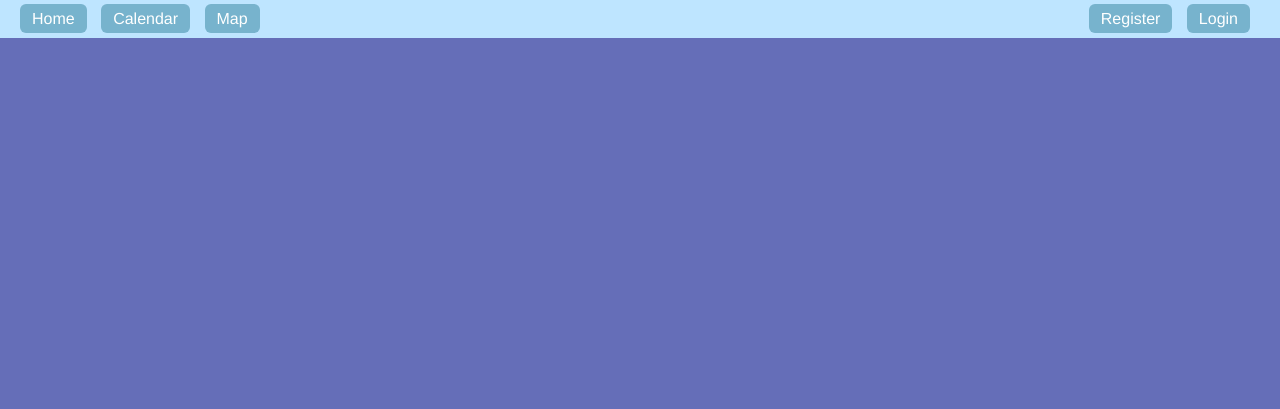
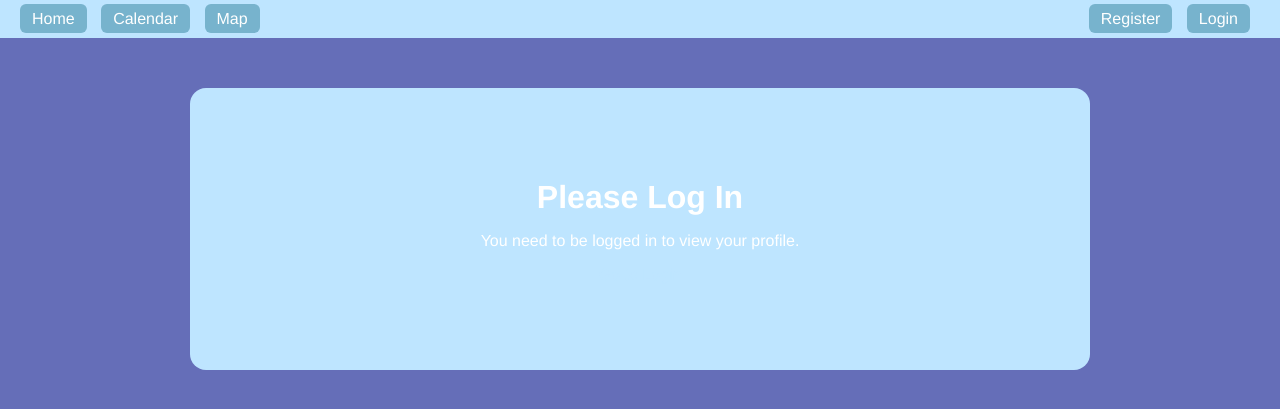
Before and after one commit to ShuCulti/Festify, a Django app: page /profile-page/ in a window 1280 px wide. Shown: the top 409 px of the page. Run offline with Django 5.2, Linux system fonts and the light colour scheme.

Commit message:
added profile page

```diff
--- a/backend/festify/templates/profile.html
+++ b/backend/festify/templates/profile.html
@@ -3,57 +3,281 @@
 {% block title %}Profile{% endblock %}
 
 {% block content %}
-<div>
+<style>
+.profile-container {
+    max-width: 900px;
+    margin: 30px auto;
+}
+
+.profile-card {
+    background-color: #BEE5FF;
+    border-radius: 16px;
+    padding: 30px;
+    margin-bottom: 20px;
+    color: white;
+}
+
+.profile-header {
+    display: flex;
+    align-items: center;
+    margin-bottom: 20px;
+    gap: 20px;
+}
+
+.profile-avatar {
+    width: 100px;
+    height: 100px;
+    background: #77B3CD;
+    border-radius: 50%;
+    display: flex;
+    align-items: center;
+    justify-content: center;
+    font-size: 48px;
+    font-weight: 600;
+    color: white;
+}
+
+.profile-info h1 {
+    margin: 0 0 10px 0;
+    font-size: 32px;
+}
+
+.profile-email {
+    font-size: 16px;
+    opacity: 0.9;
+    margin: 5px 0;
+}
+
+.organizer-badge {
+    display: inline-block;
+    background: #77B3CD;
+    padding: 6px 14px;
+    border-radius: 20px;
+    font-size: 14px;
+    font-weight: 600;
+    margin-top: 10px;
+}
+
+.profile-details {
+    display: grid;
+    grid-template-columns: repeat(auto-fit, minmax(200px, 1fr));
+    gap: 15px;
+    margin-top: 20px;
+}
+
+.profile-stat {
+    background: #77B3CD;
+    padding: 15px;
+    border-radius: 12px;
+    text-align: center;
+}
+
+.profile-stat-value {
+    font-size: 28px;
+    font-weight: 600;
+    margin-bottom: 5px;
+}
+
+.profile-stat-label {
+    font-size: 14px;
+    opacity: 0.9;
+}
+
+.section-title {
+    font-size: 24px;
+    margin: 30px 0 15px 0;
+    color: white;
+}
+
+.event-grid {
+    display: grid;
+    grid-template-columns: repeat(auto-fill, minmax(250px, 1fr));
+    gap: 15px;
+}
+
+.event-card {
+    background: #77B3CD;
+    border-radius: 12px;
+    padding: 15px;
+    transition: background 0.2s;
+    cursor: pointer;
+}
+
+.event-card:hover {
+    background-color: #81C2DA;
+}
+
+.event-title {
+    font-size: 18px;
+    font-weight: 600;
+    margin-bottom: 8px;
+}
+
+.event-details {
+    font-size: 14px;
+    opacity: 0.9;
+}
+
+.guest-message {
+    text-align: center;
+    padding: 40px;
+}
+
+.guest-message a {
+    color: #BEE5FF;
+    text-decoration: underline;
+}
+
+.loading {
+    text-align: center;
+    padding: 40px;
+    font-size: 18px;
+}
+</style>
+
+<div class="profile-container">
+    <div id="loading" class="loading">Loading profile...</div>
+    <div id="guest-section" style="display: none;">
+        <div class="profile-card">
+            <div class="guest-message">
+                <h1>Please Log In</h1>
+                <p>You need to be logged in to view your profile.</p>
+                <p><a href="{% url 'events:login' %}">Go to Login</a></p>
+            </div>
+        </div>
+    </div>
+    <div id="profile-section" style="display: none;">
+        <div class="profile-card">
+            <div class="profile-header">
+                <div class="profile-avatar" id="avatar"></div>
+                <div class="profile-info">
+                    <h1 id="username"></h1>
+                    <div class="profile-email" id="email"></div>
+                    <div id="organizer-badge" style="display: none;">
+                        <span class="organizer-badge">Event Organizer</span>
+                    </div>
+                </div>
+            </div>
+            <div class="profile-details">
+                <div class="profile-stat">
+                    <div class="profile-stat-value" id="tickets-count">0</div>
+                    <div class="profile-stat-label">Tickets Purchased</div>
+                </div>
+                <div class="profile-stat" id="hosted-stat" style="display: none;">
+                    <div class="profile-stat-value" id="hosted-count">0</div>
+                    <div class="profile-stat-label">Events Hosted</div>
+                </div>
+            </div>
+        </div>
+
+        <div id="tickets-section" style="display: none;">
+            <h2 class="section-title">My Tickets</h2>
+            <div class="event-grid" id="tickets-grid"></div>
+        </div>
+
+        <div id="hosted-section" style="display: none;">
+            <h2 class="section-title">Events I'm Hosting</h2>
+            <div class="event-grid" id="hosted-grid"></div>
+        </div>
+    </div>
+</div>
 
 <script>
-document.addEventListener("DOMContentLoaded", function () {
-    const guestSection = document.getElementById("auth-guest");
-    const userSection = document.getElementById("auth-user");
-    const welcomeUser = document.getElementById("welcomeUser");
+document.addEventListener("DOMContentLoaded", async function () {
+    const accessToken = localStorage.getItem("access");
+    const loadingEl = document.getElementById("loading");
+    const guestSection = document.getElementById("guest-section");
+    const profileSection = document.getElementById("profile-section");
 
-    const accessToken = localStorage.getItem("access");
-    const username = localStorage.getItem("username");
-
-    if (accessToken) {
-        guestSection.style.display = "none";
-        userSection.style.display = "inline";
-
-        if (username) {
-            welcomeUser.textContent = "Logged in as " + username;
-        } else {
-            welcomeUser.textContent = "Logged in";
-        }
-    } else {
-        guestSection.style.display = "inline";
-        userSection.style.display = "none";
+    if (!accessToken) {
+        loadingEl.style.display = "none";
+        guestSection.style.display = "block";
+        return;
     }
 
-    const logoutBtn = document.getElementById("logoutBtn");
-    if (logoutBtn) {
-        logoutBtn.addEventListener("click", async function () {
-            const refresh = localStorage.getItem("refresh");
-            try {
-                if (refresh) {
-                    await fetch("/api/auth/logout/", {
-                        method: "POST",
-                        headers: {
-                            "Content-Type": "application/json",
-                            "Authorization": "Bearer " + accessToken
-                        },
-                        body: JSON.stringify({ refresh: refresh })
-                    });
-                }
-            } catch (e) { }
+    try {
+        const response = await fetch("/api/profile/", {
+            headers: {
+                "Authorization": "Bearer " + accessToken
+            }
+        });
 
+        if (!response.ok) {
+            throw new Error("Failed to fetch profile");
+        }
 
-            window.location.href = "{% url 'events:home' %}";
-        });
+        const data = await response.json();
+
+        loadingEl.style.display = "none";
+        profileSection.style.display = "block";
+
+        // Set avatar initial
+        document.getElementById("avatar").textContent = data.username.charAt(0).toUpperCase();
+
+        // Set profile info
+        document.getElementById("username").textContent = data.username;
+        document.getElementById("email").textContent = data.email;
+
+        // Show organizer badge if applicable
+        if (data.is_organizer) {
+            document.getElementById("organizer-badge").style.display = "block";
+            document.getElementById("hosted-stat").style.display = "block";
+        }
+
+        // Set ticket count
+        document.getElementById("tickets-count").textContent = data.tickets.length;
+
+        // Display tickets
+        if (data.tickets.length > 0) {
+            document.getElementById("tickets-section").style.display = "block";
+            const ticketsGrid = document.getElementById("tickets-grid");
+            data.tickets.forEach(ticket => {
+                const eventCard = createEventCard(ticket.event);
+                ticketsGrid.appendChild(eventCard);
+            });
+        }
+
+        // Display hosted events
+        if (data.is_organizer && data.hosted_events.length > 0) {
+            document.getElementById("hosted-section").style.display = "block";
+            document.getElementById("hosted-count").textContent = data.hosted_events.length;
+            const hostedGrid = document.getElementById("hosted-grid");
+            data.hosted_events.forEach(event => {
+                const eventCard = createEventCard(event);
+                hostedGrid.appendChild(eventCard);
+            });
+        }
+
+    } catch (error) {
+        console.error("Error loading profile:", error);
+        loadingEl.style.display = "none";
+        guestSection.style.display = "block";
     }
 });
+
+function createEventCard(event) {
+    const card = document.createElement("div");
+    card.className = "event-card";
+
+    const date = new Date(event.start_datetime);
+    const formattedDate = date.toLocaleDateString("en-US", {
+        month: "short",
+        day: "numeric",
+        year: "numeric",
+        hour: "2-digit",
+        minute: "2-digit"
+    });
+
+    card.innerHTML = `
+        <div class="event-title">${event.title}</div>
+        <div class="event-details">
+            <div>${formattedDate}</div>
+            <div>${event.location_name}</div>
+        </div>
+    `;
+
+    return card;
+}
 </script>
 
-
-    <h1 class="ProfileName">{{username}}</h1>
-</div>
-
 {% endblock %}
```
Also changed, not shown: backend/db.sqlite3, 3 other files.
